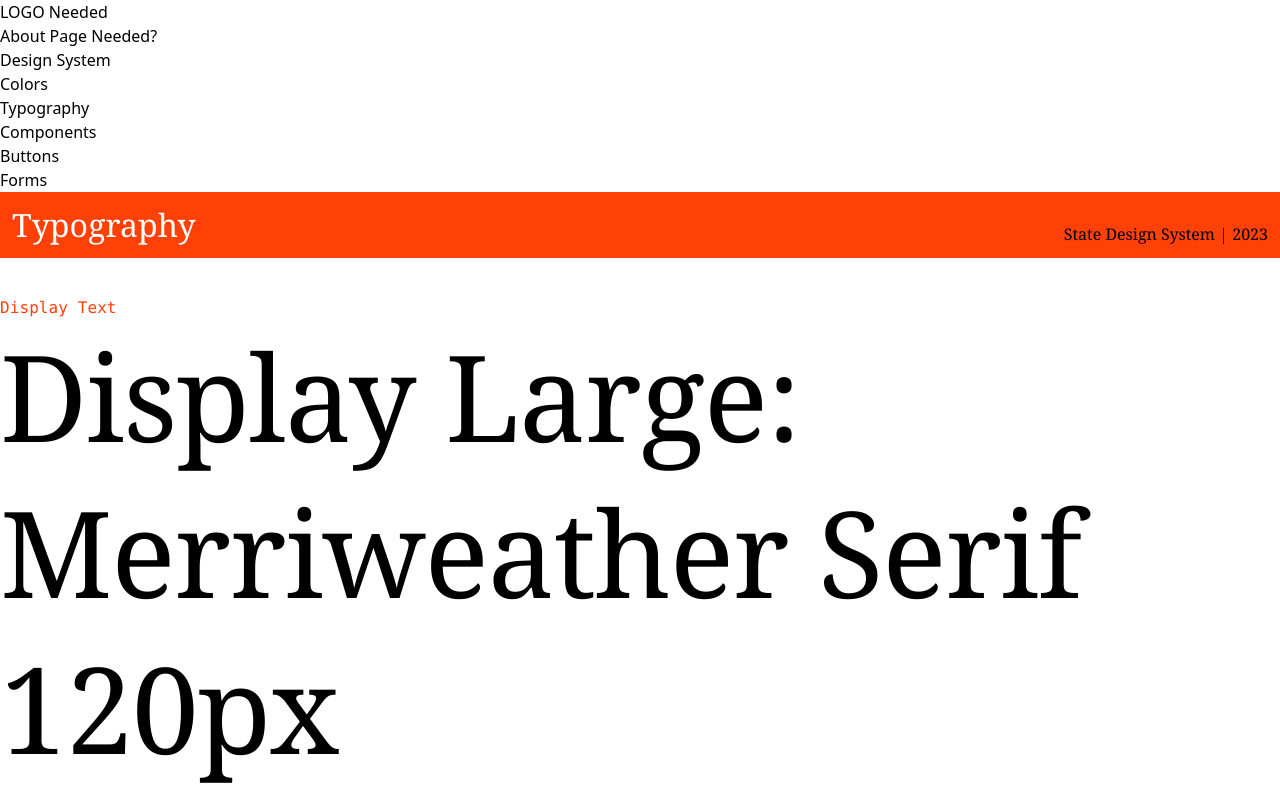
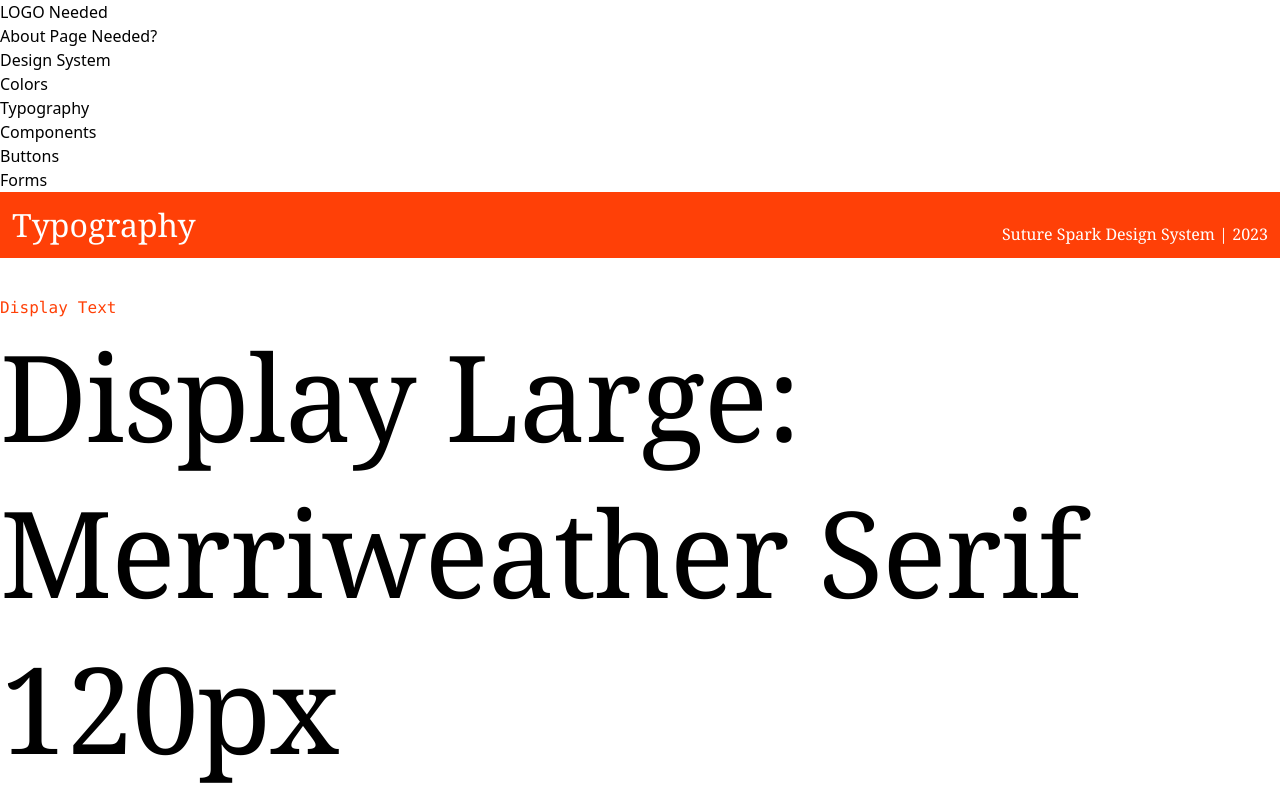
Before and after one commit to johnhoysa/styleguide-react, a React (Create React App) app: page /typography in a window 1280 px wide. Shown: the top 800 px of the page. Built offline with nearby package versions, Linux system fonts and the light colour scheme.

Commit message:
Titlebar CSS and Client name updated

```diff
--- a/src/components/TitleBar.js
+++ b/src/components/TitleBar.js
@@ -4,11 +4,11 @@ import { ProjectName } from '../constants.js';
 const TitleBar = ({ title }) => {
   const titleBarWrap = `flex bg-primary p-3 justify-between items-end text-white`;
   const titleBarTitle = `text-white text-3xl`;
-
+  const titleBarClient = `text-white`;
   return (
     <div className={titleBarWrap}>
       <p className={titleBarTitle}>{title}</p>
-      <p>
+      <p className={titleBarClient}>
         {ProjectName} | {new Date().getFullYear()}
       </p>
     </div>
--- a/src/constants.js
+++ b/src/constants.js
@@ -1,3 +1,3 @@
-const ProjectName = 'State Design System';
+const ProjectName = 'Suture Spark Design System';
 
 export { ProjectName };
```
